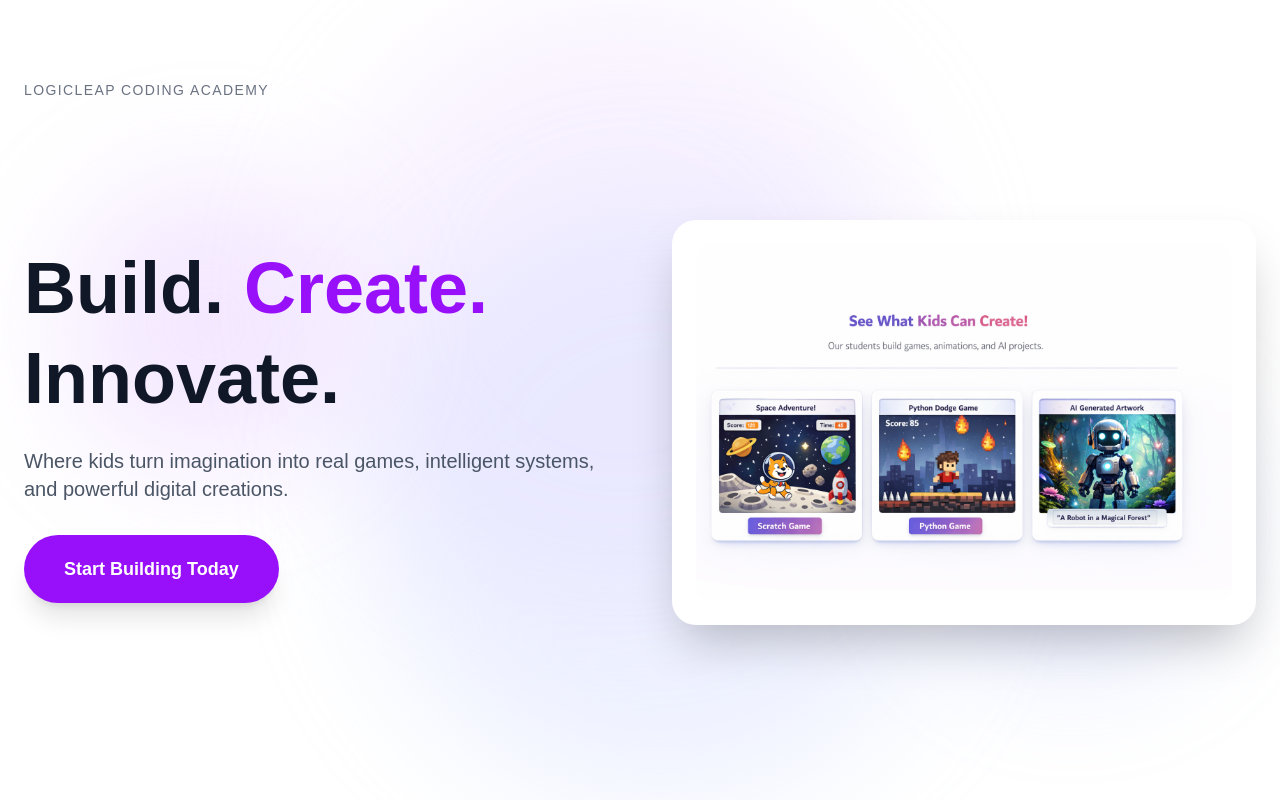
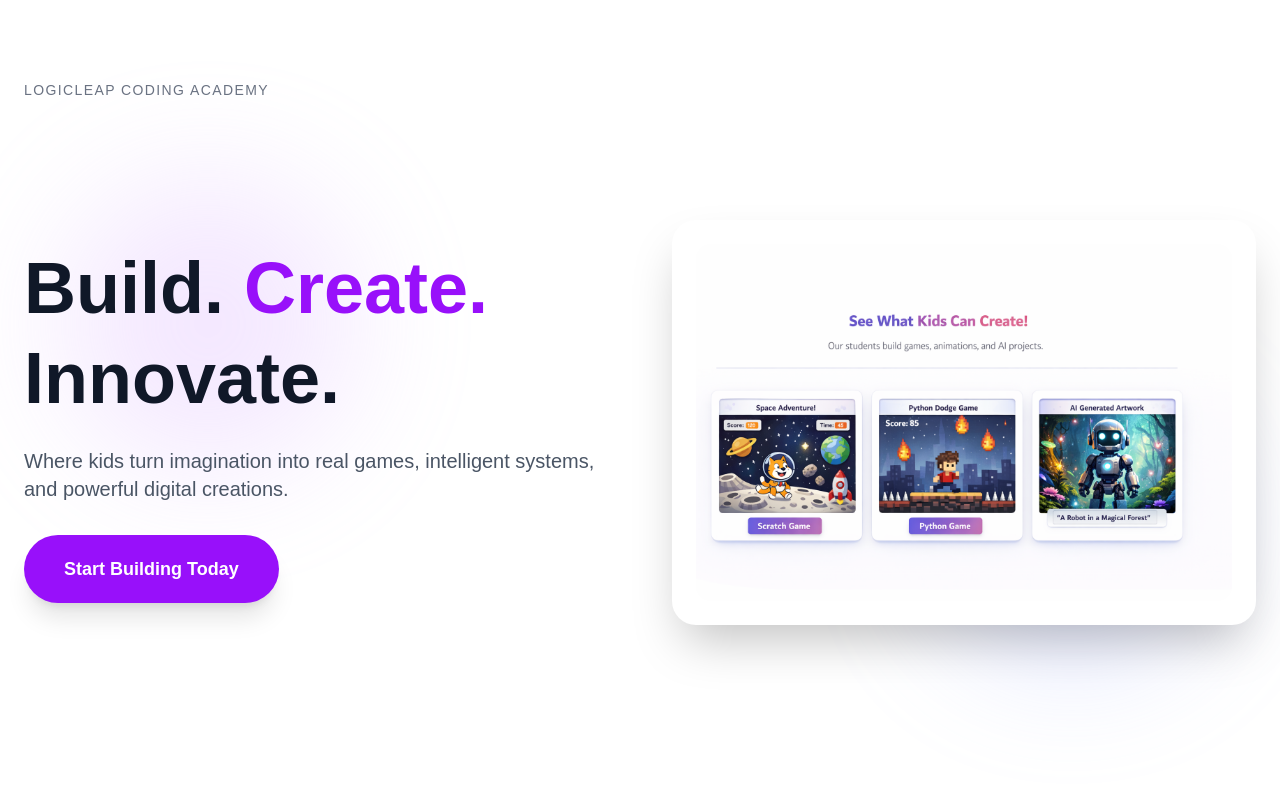
Before and after one commit to srushteesingh/logicleap-platform, a Next.js app: page / in a window 1280 px wide. Shown: the top 800 px of the page. Built offline with nearby package versions, Linux system fonts and the light colour scheme.

Commit message:
Reset to clean light gradient theme

```diff
--- a/app/layout.tsx
+++ b/app/layout.tsx
@@ -24,13 +24,9 @@ export default function RootLayout({
 }>) {
   return (
     <html lang="en">
-      <body className="relative bg-gradient-to-br from-purple-50 via-white to-indigo-50 text-gray-900 antialiased overflow-x-hidden">
+      <body className="relative min-h-screen bg-gradient-to-br from-purple-100 via-white to-indigo-100 text-gray-900 antialiased overflow-x-hidden">
         {children}
       </body>
-      <div className="fixed inset-0 -z-10">
-        <div className="absolute top-0 left-1/4 w-[600px] h-[600px] bg-purple-200 rounded-full blur-3xl opacity-30"></div>
-        <div className="absolute bottom-0 right-1/4 w-[600px] h-[600px] bg-indigo-200 rounded-full blur-3xl opacity-30"></div>
-      </div>
     </html>
   );
 }
```
